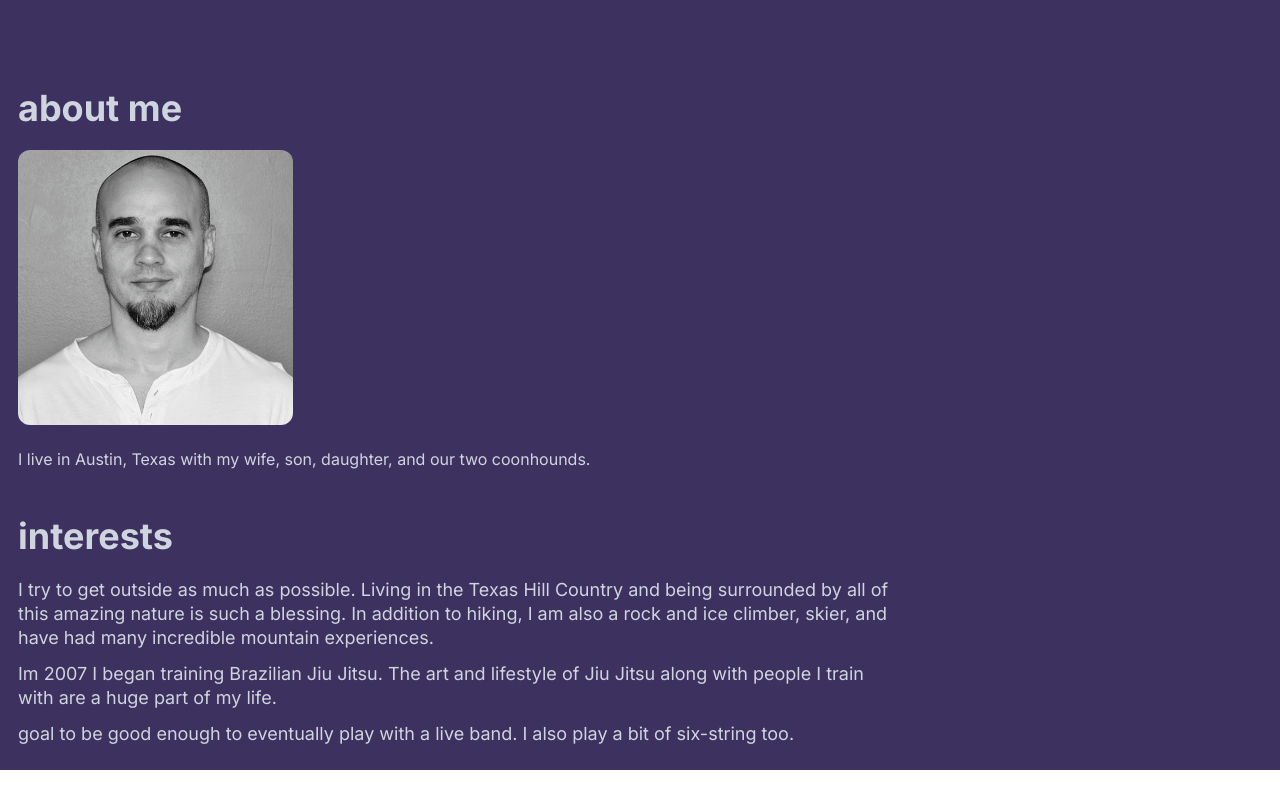
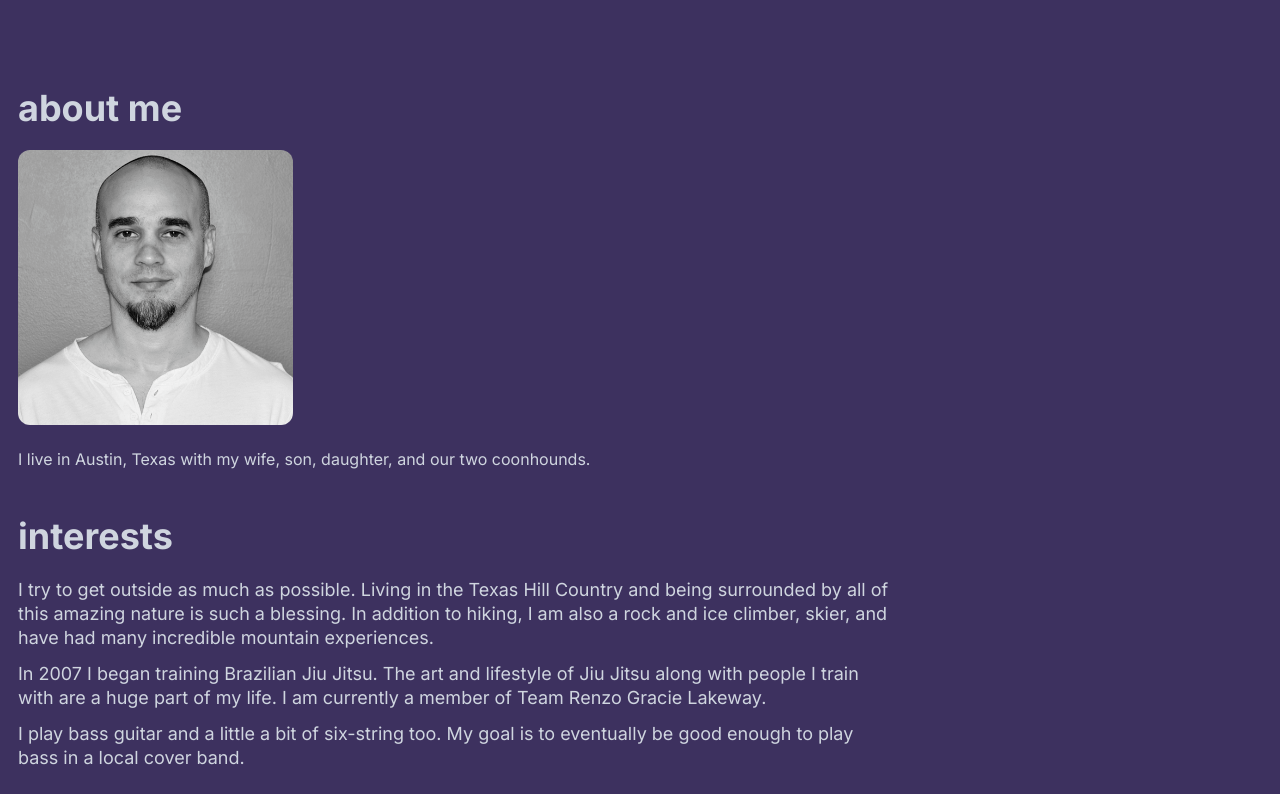
Before and after one commit to michaelpaulcuccia/profile-resume, a Next.js app in the folder my-app/: page /play in a window 1280 px wide. Shown: the part 336-1130 px from the top of the page. Before the commit the page ends 1106 px from the top, so only its background shows below. Built offline with nearby package versions, Linux system fonts and the light colour scheme.

Commit message:
fixes typos

```diff
--- a/my-app/src/app/play/page.js
+++ b/my-app/src/app/play/page.js
@@ -51,12 +51,13 @@ export default function page() {
           skier, and have had many incredible mountain experiences.
         </Paragraph>
         <Paragraph>
-          Im 2007 I began training Brazilian Jiu Jitsu. The art and lifestyle of
-          Jiu Jitsu along with people I train with are a huge part of my life.
+          In 2007 I began training Brazilian Jiu Jitsu. The art and lifestyle of
+          Jiu Jitsu along with people I train with are a huge part of my life. I
+          am currently a member of Team Renzo Gracie Lakeway.
         </Paragraph>
         <Paragraph>
-          goal to be good enough to eventually play with a live band. I also
-          play a bit of six-string too.
+          I play bass guitar and a little a bit of six-string too. My goal is to
+          eventually be good enough to play bass in a local cover band.
         </Paragraph>
       </TextContainer>
     </PageWrapper>
```
